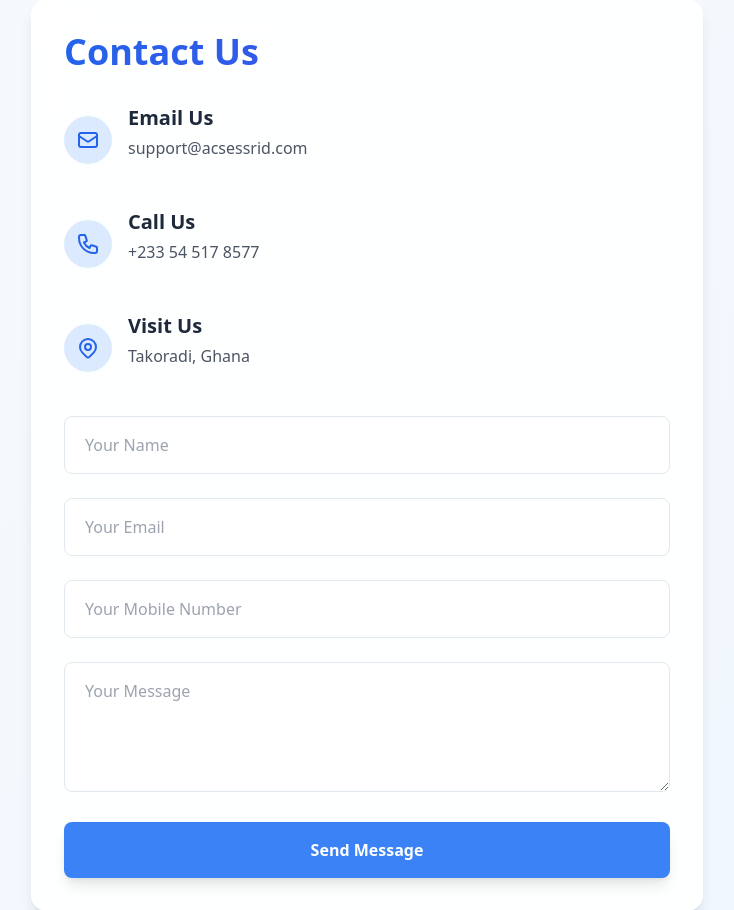
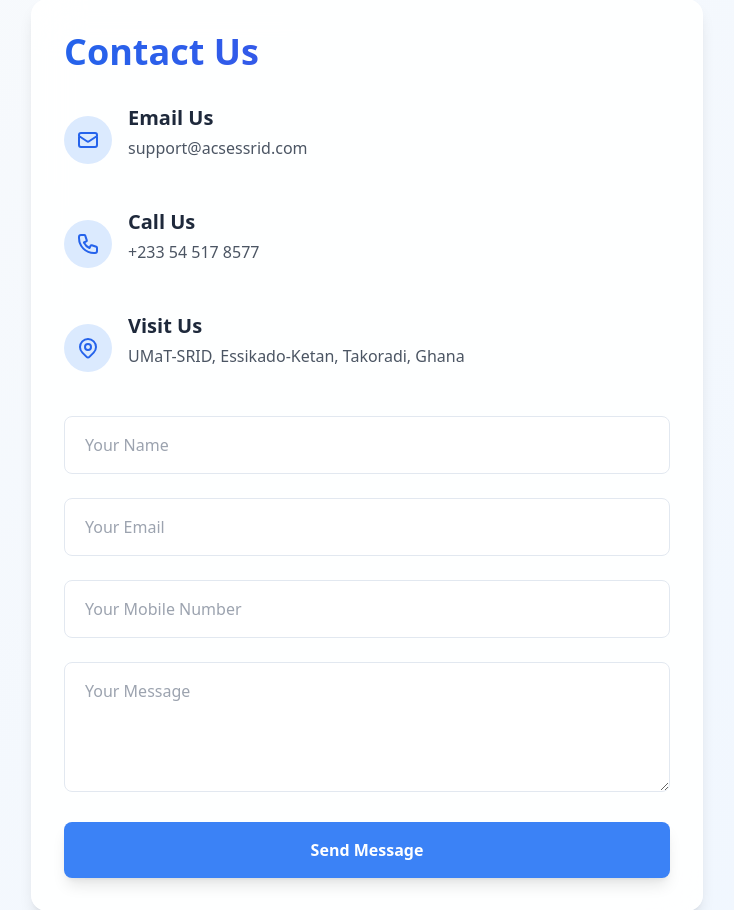
Before and after one commit to henryantwi/Dues-Colleection-SaaS-App, a Django app: page /contact/ in a window 1280 px wide. Shown: the part 130-1040 px from the top of the page, without its empty margins (273-1007 px from the left). Run offline with Django 5.2, Linux system fonts and the light colour scheme; some libraries are stand-ins or nearby versions.

Commit message:
Update contact page with detailed address for location

```diff
--- a/src/templates/pages/contact.html
+++ b/src/templates/pages/contact.html
@@ -45,7 +45,7 @@
                     <h2 class="text-xl font-semibold mb-1">Visit Us</h2>
                     <p class="text-gray-600">
                         <a href="https://maps.app.goo.gl/4CiSnWH8LFd4vFxVA" target="_blank" class="hover:text-blue-600 transition-colors">
-                            Takoradi, Ghana
+                            UMaT-SRID, Essikado-Ketan, Takoradi, Ghana
                         </a>
                     </p>
                 </div>
```
